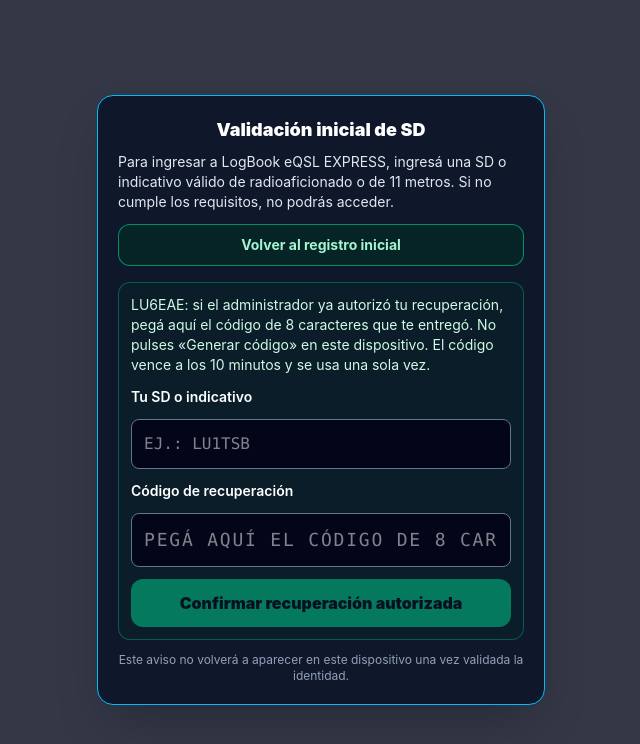
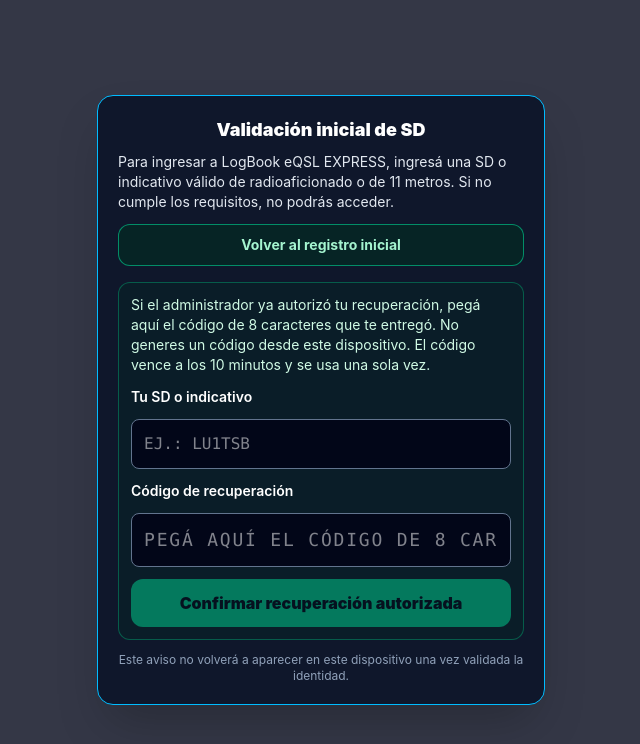
Before and after one commit to Dogonik1912/LOGBOOK-EQSL-EXPRESS-LU1TSB-, a React (Vite) app: page / in a window 1280 px wide. Both pictures are taken after a click on the button 640 px from the left and 343 px from the top of the page. Shown: the top 744 px of the page, without its empty margins (319-959 px from the left). Built offline with nearby package versions, Linux system fonts and the light colour scheme; no server answers.

Commit message:
Remove user-specific recovery instructions

```diff
--- a/src/components/InitialSdValidation.tsx
+++ b/src/components/InitialSdValidation.tsx
@@ -419,7 +419,7 @@ export const InitialSdValidation: React.FC<{ children: React.ReactNode }> = ({ c
           {recoveryMode ? 'Volver al registro inicial' : 'Ingresar código de recuperación autorizado por administración'}
         </button>
         {recoveryMode && <div className="mt-4 space-y-3 rounded-xl border border-emerald-500/40 bg-emerald-950/30 p-3">
-          <p className="text-sm text-emerald-100">LU6EAE: si el administrador ya autorizó tu recuperación, pegá aquí el código de 8 caracteres que te entregó. No pulses «Generar código» en este dispositivo. El código vence a los 10 minutos y se usa una sola vez.</p>
+          <p className="text-sm text-emerald-100">Si el administrador ya autorizó tu recuperación, pegá aquí el código de 8 caracteres que te entregó. No generes un código desde este dispositivo. El código vence a los 10 minutos y se usa una sola vez.</p>
           <label htmlFor="recovery-sd" className="block text-sm font-semibold">Tu SD o indicativo</label>
           <input id="recovery-sd" value={callsign} onChange={(event) => setCallsign(event.target.value.toUpperCase())} autoComplete="off" maxLength={24} placeholder="Ej.: LU1TSB" className="w-full rounded-lg border border-slate-500 bg-slate-950 px-3 py-3 font-mono text-base uppercase text-white outline-none focus:border-emerald-400" />
           <label htmlFor="recovery-code" className="block text-sm font-semibold">Código de recuperación</label>
```
